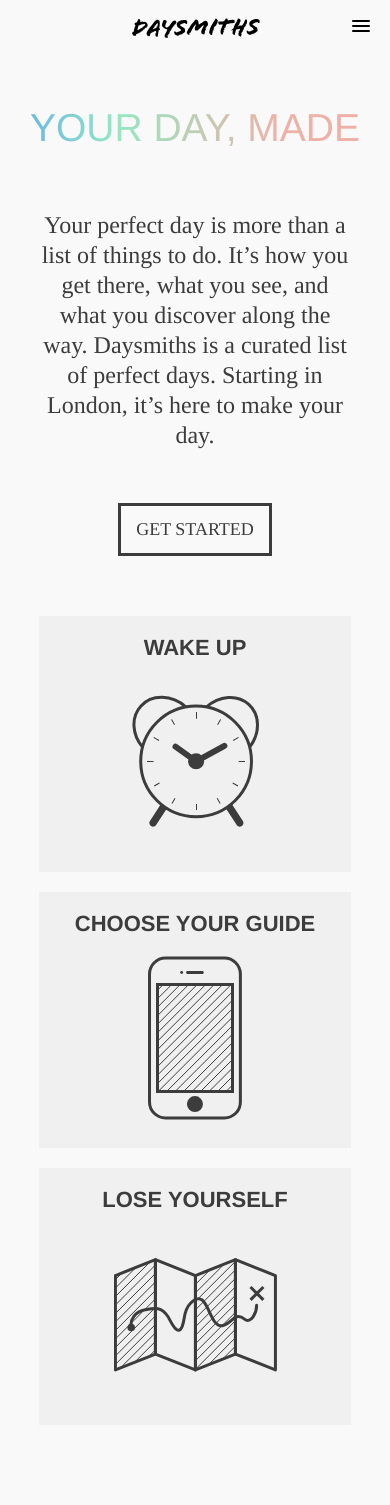
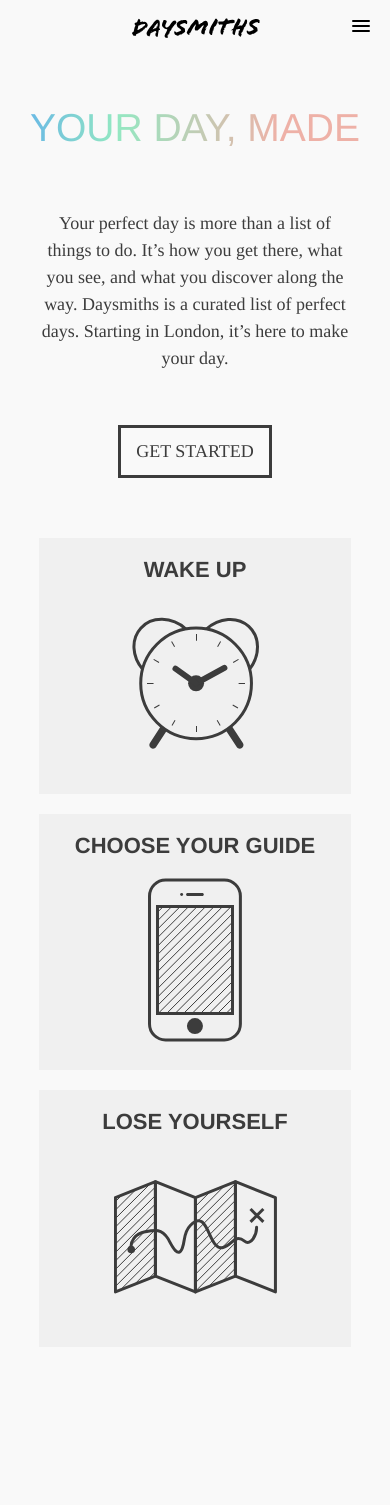
Before and after one commit to anothertompetty/daysmiths, a Jekyll site: the page built from index.html, in a window 390 px wide. Built offline with Jekyll 4.4.1, drawn with Linux system fonts in a browser that asks for light colours; nearby versions of some CDN libraries; Markdown is read by kramdown in place of the engine named in the settings; after the commit the page ends 1427 px from its top, so only the background shows below that.

Commit message:
home copy mobile tweak

```diff
--- a/css/style.css
+++ b/css/style.css
@@ -759,8 +759,6 @@ p.about {
 	max-width: 700px;
 	margin: 0 auto;
 	text-align: center;
-	font-size: 24px;
-	line-height: 125%;
 	-webkit-animation: fadeindown 1.5s;
 	   -moz-animation: fadeindown 1.5s;
         -ms-animation: fadeindown 1.5s;
@@ -832,6 +830,11 @@ p.about {
 	width: 66%;
 }
 
+p.about {
+	font-size: 24px;
+	line-height: 125%;
+}
+
 }
 
 /*Home 960 up*/
```
